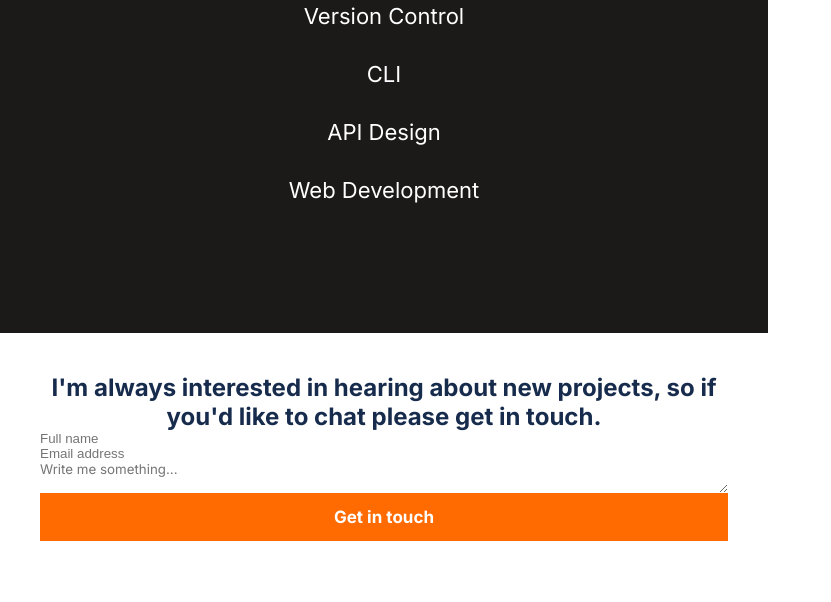
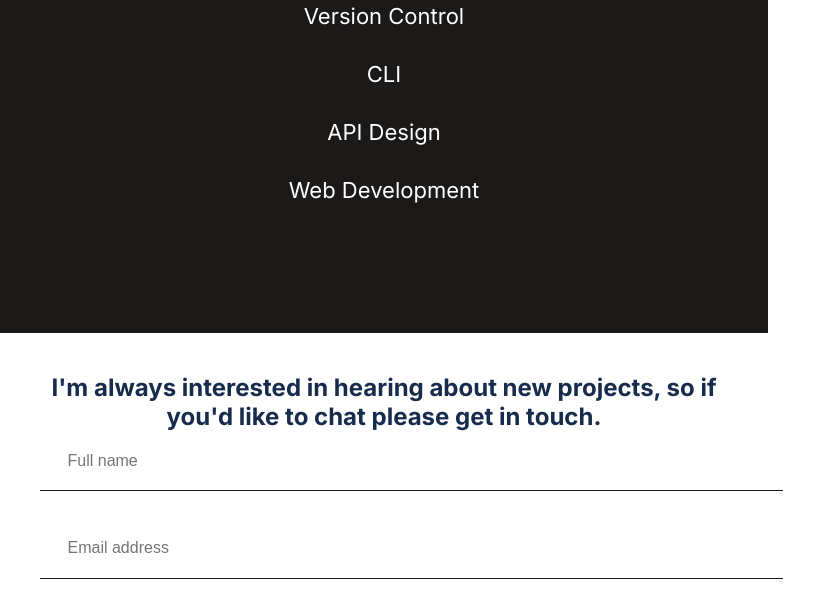
Before and after one commit to mrcbq/portfolio-mobile-first, a website: page index.html in a window 1280 px wide. Shown: the part 4540-5142 px from the top of the page, without its empty margins (0-831 px from the left). Drawn offline with Linux system fonts and the light colour scheme.

Commit message:
Fix inputs in index.html file

```diff
--- a/style.css
+++ b/style.css
@@ -361,6 +361,14 @@ body {
   flex-direction: column;
   padding: 0%;
 }
+
+.contact-form input {
+  padding: 3% 4%;
+  border-bottom: #1c1a19 1px solid;
+  font-size: 16px;
+  margin-bottom: 4%;
+}
+
 .no-border{
   border: none;
   width: 100%;
```
